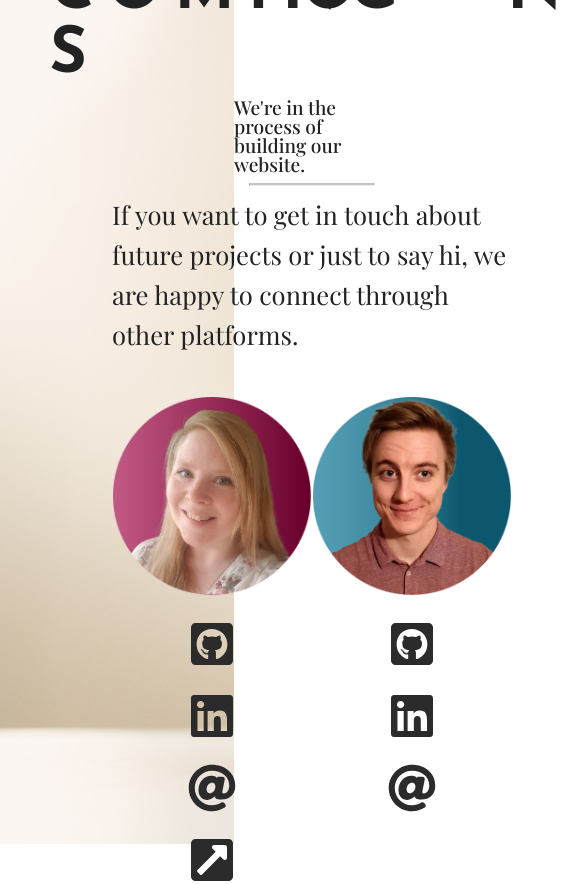
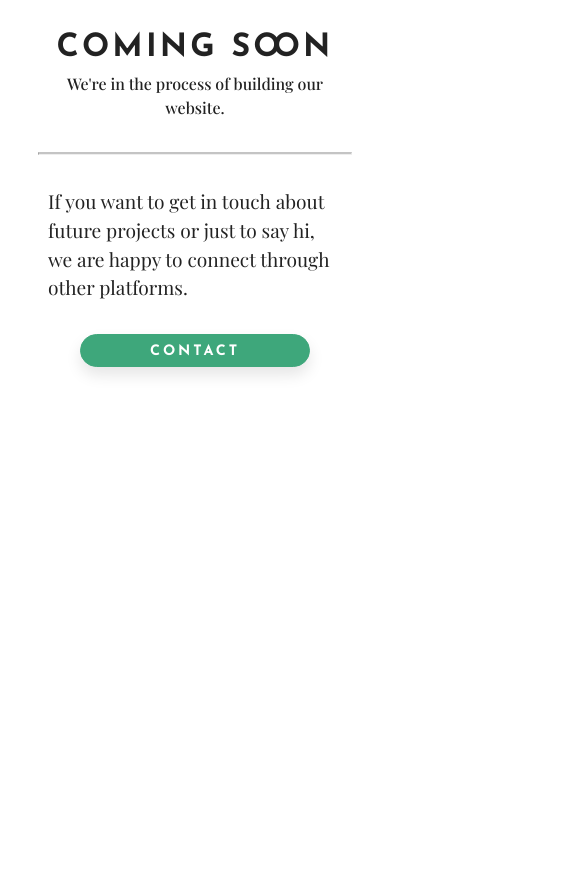
Before and after one commit to jonssons-io/main-jonssonsio, a Vue app: page / in a window 390 px wide. Shown: the whole page, 574 px wide, since content can reach past the window. After the commit the page ends 844 px from the top, so only its background shows below. Built offline with nearby package versions, Linux system fonts and the light colour scheme; a web font is replaced by a local one.

Commit message:
Fixed media queries

```diff
--- a/public/stylesheets/styles.css
+++ b/public/stylesheets/styles.css
@@ -361,9 +361,11 @@ textarea {
   padding: 0.2em 0;
 }
 
+@media only screen and (min-width: 960px) {
   .fill-height {
     height: 100vh;
     max-height: 100vh;
+  }
 }
 
 .fill-width {
@@ -423,48 +425,135 @@ textarea {
 }
 
 .spacer {
+  display: none;
+}
+@media only screen and (min-width: 960px) {
+  .spacer {
+    display: block;
     width: 6rem;
+  }
 }
 
 .section-spacer {
+  height: 1.5em;
+}
+@media only screen and (min-width: 600px) {
+  .section-spacer {
+    height: 2em;
+  }
+}
+@media only screen and (min-width: 960px) {
+  .section-spacer {
     height: 5vh;
+  }
 }
 
 h1 {
   font-family: "Josefin Sans", sans-serif;
   font-weight: 700;
+  text-transform: uppercase;
+  font-size: 2rem;
+  letter-spacing: 0.1em;
+}
+@media only screen and (min-width: 600px) {
+  h1 {
     letter-spacing: 0.2em;
-  text-transform: uppercase;
+    font-size: 3rem;
+  }
+}
+@media only screen and (min-width: 960px) {
+  h1 {
     font-size: 4rem;
+  }
 }
 
 h3 {
   font-family: "Playfair Display", serif;
   font-weight: 500;
+  font-size: 1rem;
+  width: 30ch;
+  text-align: center;
+  line-height: 1.5rem;
+}
+@media only screen and (min-width: 600px) {
+  h3 {
     font-size: 1.2rem;
+  }
 }
 
 p {
   font-family: "Playfair Display", serif;
+  max-width: 35ch;
+  font-size: 1.2rem;
+  line-height: 1.8rem;
+}
+@media only screen and (min-width: 600px) {
+  p {
+    max-width: 45ch;
     font-size: 1.6rem;
     line-height: 2.5rem;
   }
+}
+
+.scroll-links {
+  margin: 0.5em 2em 2em 2em;
+  display: flex;
+  flex-flow: column nowrap;
+}
+@media only screen and (min-width: 600px) {
+  .scroll-links {
+    display: none;
+  }
+}
+.scroll-links .scroll-link {
+  padding: 0.6em 0.3em 0.5em 0.3em;
+  letter-spacing: 0.2em;
+  font-size: 0.9em;
+  font-weight: 700;
+  font-family: "Josefin Sans", sans-serif;
+  text-transform: uppercase;
+  color: white;
+  text-align: center;
+  background-color: #3EA77B;
+  border: 1px solid #3EA77B;
+  border-radius: 45px;
+  box-shadow: 0px 8px 15px rgba(0, 0, 0, 0.1);
+}
+.scroll-links .scroll-link-axel {
+  margin-bottom: 1em;
+}
+@media only screen and (min-width: 600px) {
+  .scroll-links .scroll-link {
+    display: none;
+  }
+}
 
 .first-double-o {
-  letter-spacing: -0.1em;
-  right: 10.5%;
+  letter-spacing: -0.25em;
+}
+@media only screen and (min-width: 960px) {
+  .first-double-o {
+    right: 202px;
+  }
 }
 
 .second-double-o {
-  right: 7.5%;
+  right: 255px;
+}
+@media only screen and (min-width: 960px) {
+  .second-double-o {
+    right: 144px;
+  }
 }
 
+@media only screen and (min-width: 960px) {
   .firstbounce {
     position: absolute;
     animation: firstbounce 2s infinite;
     -webkit-animation: firstbounce 2s infinite;
     -moz-animation: firstbounce 2s infinite;
     -o-animation: firstbounce 2s infinite;
+  }
 }
 
 @-webkit-keyframes firstbounce {
@@ -500,6 +589,7 @@ p {
     transform: translateY(-15px);
   }
 }
+@media only screen and (min-width: 960px) {
   .secondbounce {
     position: absolute;
     animation: secondbounce 1.6s infinite;
@@ -507,6 +597,7 @@ p {
     -moz-animation: secondbounce 2s infinite;
     -o-animation: secondbounce 2s infinite;
     animation-delay: 0.2s;
+  }
 }
 
 @-webkit-keyframes secondbounce {
@@ -543,15 +634,40 @@ p {
   }
 }
 .left {
-  width: 60vw;
-  background: url("../../src/assets/img/daniel-cheung-ZqqlOZyGG7g-unsplash.jpg") #EFEAE6 bottom left;
+  display: none;
+}
+@media only screen and (min-width: 960px) {
+  .left {
+    display: flex;
+    flex: 0 1 60vw;
+    background: url("../../src/assets/img/jackson-simmer-ZxRHtPacwUY-unsplash.jpg") #EFEAE6 bottom center;
     background-repeat: no-repeat;
     background-size: cover;
   }
+}
+@media only screen and (min-width: 1264px) {
+  .left {
+    background: url("../../src/assets/img/daniel-cheung-ZqqlOZyGG7g-unsplash.jpg") #EFEAE6 bottom center;
+    background-repeat: no-repeat;
+    background-size: cover;
+  }
+}
 
 .right {
-  width: 40vw;
+  width: 100vw;
   align-items: center;
+  margin-top: 2em;
+}
+@media only screen and (min-width: 600px) {
+  .right {
+    margin-top: 3em;
+  }
+}
+@media only screen and (min-width: 960px) {
+  .right {
+    margin-top: 0em;
+    flex: 1 0 768px;
+  }
 }
 
 hr.divider {
@@ -559,18 +675,51 @@ hr.divider {
   border-top: 2px solid #c4c4c4;
 }
 
+.contact-cards {
+  display: flex;
+  flex-flow: column nowrap;
+}
+@media only screen and (min-width: 600px) {
+  .contact-cards {
+    flex-flow: row nowrap;
+    justify-content: space-around;
+  }
+}
+.contact-cards-gabrielle, .contact-cards-axel {
+  display: flex;
+  flex-flow: row nowrap;
+  margin-bottom: 3em;
+  justify-content: center;
+}
+@media only screen and (min-width: 600px) {
+  .contact-cards-gabrielle, .contact-cards-axel {
+    flex-flow: column nowrap;
+  }
+}
+
+.bubble {
+  height: 125px;
+}
+@media only screen and (min-width: 600px) {
   .bubble {
     height: 200px;
   }
+}
 
 .socials {
-  max-width: 10vw;
+  max-width: 150px;
 }
+.socials .fai {
+  color: #2b2b2b;
+  font-size: 2rem;
+  margin: 0.5em 0.3em 0em 0.3em;
+}
+@media only screen and (min-width: 600px) {
   .socials .fai {
     margin: 0.5em 0.3em 0em 0.3em;
     cursor: pointer;
     font-size: 3rem;
-  color: #2b2b2b;
+  }
 }
 .socials .fai-at {
   background-color: #2b2b2b;
@@ -647,5 +796,13 @@ hr.divider {
     opacity: 1;
   }
 }
+.hide {
+  visibility: hidden;
+}
+@media only screen and (min-width: 600px) {
+  .hide {
+    visibility: visible;
+  }
+}
 
 /*# sourceMappingURL=styles.css.map */
--- a/src/App.vue
+++ b/src/App.vue
@@ -2,7 +2,7 @@
   <main id="app" class="fill-height fill-width d-flex">
     <div class="fill-height left"></div>
     <div class="fill-height right d-flex flex-col align-center justify-center">
-      <h1 class="d-flex">
+      <h1 class="d-flex" ref="top">
         Coming s<span class="first-double-o firstbounce">o</span
         ><span class="second-double-o secondbounce">o</span>
         <div class="spacer"></div>
@@ -18,8 +18,19 @@
           we are happy to connect through other platforms.
         </p>
         <div class="section-spacer"></div>
-        <div class="contact-cards d-flex justify-space">
-          <div class="contact-cards-gabrielle d-flex flex-col align-center">
+        <div class="contact-cards">
+          <div class="scroll-links">
+            <button class="scroll-link scroll-link-axel" @click="unhide">
+              Contact
+            </button>
+            <!-- <button class="scroll-link" @click="scrollToElement('gabrielle')">
+              Gabrielle
+            </button> -->
+          </div>
+          <div
+            class="contact-cards-gabrielle align-center"
+            :class="hidden ? 'hide' : ''"
+          >
             <img
               class="bubble"
               src="./assets/img/GabCrimsonG.png"
@@ -59,11 +70,15 @@
               </a>
             </div>
           </div>
-          <div class="contact-cards-axel d-flex flex-col align-center">
+          <div
+            class="contact-cards-axel d-flex flex-col align-center"
+            :class="hidden ? 'hide' : ''"
+            ref="scroll"
+          >
             <img
               class="bubble"
               src="./assets/img/AxTurquoiseG.png"
-              alt="Image of Gabrielle"
+              alt="Image of Axel"
             />
             <div class="socials d-flex flex-wrap justify-center align-center">
               <a href="https://github.com/Axelelele" target="_blank">
@@ -108,9 +123,28 @@ export default {
       ax: "nkry@wbaffbaf.vb",
       axTooltip: false,
       gabTooltip: false,
+      hidden: true,
     };
   },
   methods: {
+    scrollToElement() {
+      const el = this.$refs.scroll;
+      console.log("scrolling to ", el);
+      console.log("hidden is ", this.hidden);
+      if (el) {
+        el.scrollIntoView({ behavior: "smooth" });
+        console.log("scrolled ", el);
+      }
+    },
+    unhide() {
+      if (this.hidden == false) {
+        window.scrollTo({ top: 0, behavior: "smooth" });
+        this.hidden = true;
+      } else if (this.hidden == true) {
+        this.scrollToElement();
+        this.hidden = false;
+      }
+    },
     decode(a) {
       return a.replace(/[a-zA-Z]/g, function (c) {
         return String.fromCharCode(
--- a/src/assets/scss/_index.scss
+++ b/src/assets/scss/_index.scss
@@ -1,3 +1,4 @@
 @forward './reset';
 @forward './layout';
-@forward './typography'
+@forward './typography';
+@forward './breakpoints';
--- a/src/assets/scss/_layout.scss
+++ b/src/assets/scss/_layout.scss
@@ -1,6 +1,10 @@
+@use './breakpoints' as *;
+
 .fill-height {
-    height: 100vh;
-    max-height: 100vh;
+    @include mq(md) {
+        height: 100vh;
+        max-height: 100vh;
+    }
 }
 
 .fill-width {
@@ -60,9 +64,19 @@
 }
 
 .spacer {
-    width: 6rem
+    display: none;
+    @include mq(md) {
+        display: block;
+        width: 6rem
+    }
 }
 
 .section-spacer {
-    height: 5vh;
+    height: 1.5em;
+    @include mq(sm) {
+        height: 2em;
+    }
+    @include mq(md) {
+        height: 5vh;
+    }
 }
--- a/src/assets/scss/_typography.scss
+++ b/src/assets/scss/_typography.scss
@@ -1,3 +1,4 @@
+@use './breakpoints' as *;
 //Josefine Sans 400, 700
 // Playfair Display 400, 500, 500i
 @import url('https://fonts.googleapis.com/css2?family=Josefin+Sans:wght@400;700&family=Playfair+Display:ital,wght@0,400;0,500;1,500&display=swap');
@@ -9,36 +10,93 @@ $playfair: 'Playfair Display', serif;
 h1 {
     font-family: $josefin;
     font-weight: 700;
+    text-transform: uppercase;
+    font-size: 2rem;
+    letter-spacing: 0.1em;
+    @include mq(sm) {
         letter-spacing: 0.2em;
-    text-transform: uppercase;
+        font-size: 3rem;
+    }
+    @include mq(md) {
         font-size: 4rem;
+    }
 }
 h3 {
     font-family: $playfair;
     font-weight: 500;
+    font-size: 1rem;
+    width: 30ch;
+    text-align: center;
+    line-height: 1.5rem;
+    @include mq(sm) {
         font-size: 1.2rem;
+    }
 }
 
 p {
     font-family: $playfair;
+    max-width: 35ch;
+    font-size: 1.2rem;
+    line-height: 1.8rem;
+    @include mq(sm) {
+        max-width: 45ch;
         font-size: 1.6rem;
         line-height: 2.5rem;
     }
+}
+
+
+.scroll-links {
+    margin: 0.5em 2em 2em 2em;
+    display: flex;
+    flex-flow: column nowrap;
+    @include mq(sm) {
+        display: none;
+    }
+    .scroll-link {
+        padding: 0.6em 0.3em 0.5em 0.3em;
+        letter-spacing: .2em;
+        font-size: 0.9em;
+        font-weight: 700;
+        font-family: $josefin;
+        text-transform: uppercase;
+        color: white;
+        text-align: center;
+        background-color: #3EA77B;
+        border: 1px solid #3EA77B;
+        border-radius: 45px;
+        box-shadow: 0px 8px 15px rgba(0, 0, 0, 0.1);
+        &-axel {
+        margin-bottom: 1em;
+    }
+        @include mq(sm) {
+            display: none;
+        }
+    }
+}
 
 .first-double-o {
-    letter-spacing: -0.1em;
-    right: 10.5%;
+    letter-spacing: -0.25em;
+    // right: 235px;
+    @include mq(md) {
+        right: 202px;
+    }
 }
 .second-double-o {
-    right: 7.5%;
+    right: 255px;
+    @include mq(md) {
+        right: 144px;
+    }
 }
 
 .firstbounce {
+    @include mq(md) {
         position: absolute;
         animation: firstbounce 2s infinite;
         -webkit-animation: firstbounce 2s infinite;
         -moz-animation: firstbounce 2s infinite;
         -o-animation: firstbounce 2s infinite;
+    }
 }
 
 @-webkit-keyframes firstbounce {
@@ -61,12 +119,14 @@ p {
 }
 
 .secondbounce {
+    @include mq(md) {
         position: absolute;
         animation: secondbounce 1.6s infinite;
         -webkit-animation: secondbounce 2s infinite;
         -moz-animation: secondbounce 2s infinite;
         -o-animation: secondbounce 2s infinite;
         animation-delay: 0.2s;
+    }
 }
 
 @-webkit-keyframes secondbounce {
--- a/src/assets/scss/styles.scss
+++ b/src/assets/scss/styles.scss
@@ -4,15 +4,32 @@ $border-width: 5px;
 
 
 .left {
-    width: 60vw;
-    background: url('../../src/assets/img/daniel-cheung-ZqqlOZyGG7g-unsplash.jpg') #EFEAE6 bottom left;
-    background-repeat: no-repeat;
-    background-size: cover;
+    display: none;
+    @include mq(md) {
+        display: flex;
+        flex: 0 1 60vw;
+        background: url('../../src/assets/img/jackson-simmer-ZxRHtPacwUY-unsplash.jpg') #EFEAE6 bottom center;
+        background-repeat: no-repeat;
+        background-size: cover;
+    }
+    @include mq(lg) {
+        background: url('../../src/assets/img/daniel-cheung-ZqqlOZyGG7g-unsplash.jpg') #EFEAE6 bottom center;
+        background-repeat: no-repeat;
+        background-size: cover;
+    }
 }
 
 .right {
-    width: 40vw;
+    width: 100vw;
     align-items: center;
+    margin-top: 2em;
+    @include mq(sm) {
+        margin-top: 3em;
+    }
+    @include mq(md) {
+        margin-top: 0em;
+        flex: 1 0 768px;
+    }
 }
 
 hr.divider {
@@ -20,18 +37,44 @@ hr.divider {
     border-top: 2px solid #c4c4c4;
 }
 
+.contact-cards {
+    display: flex;
+    flex-flow: column nowrap;
+    @include mq(sm) {
+        flex-flow: row nowrap;
+        justify-content: space-around;
+    }
+    &-gabrielle, &-axel {
+        display: flex;
+        flex-flow: row nowrap;
+        margin-bottom: 3em;
+        justify-content: center;
+        @include mq(sm) {
+            flex-flow: column nowrap;
+        }
+    }
+}
+
+
 
 .bubble {
-    height: 200px;
+    height: 125px;
+    @include mq(sm) {
+        height: 200px;
+    }
 }
 
 .socials {
-    max-width: 10vw;
+        max-width: 150px;
     .fai {
+        color: rgb(43, 43, 43);
+        font-size: 2rem;
         margin: 0.5em 0.3em 0em 0.3em;
-        cursor: pointer;
-        font-size: 3rem;
-        color: rgb(43, 43, 43)
+        @include mq(sm) {
+            margin: 0.5em 0.3em 0em 0.3em;
+            cursor: pointer;
+            font-size: 3rem;
+        }
     }
     .fai-at {
         background-color: rgb(43,43,43);
@@ -113,6 +156,16 @@ hr.divider {
 }
 
 
+.hide {
+    visibility: hidden;
+    @include mq(sm) {
+        visibility: visible;
+    }
+}
+
+
 
 // LEGO PAINTER
 // Photo by <a href="https://unsplash.com/@danielkcheung?utm_source=unsplash&utm_medium=referral&utm_content=creditCopyText">Daniel Cheung</a> on <a href="https://unsplash.com/s/photos/lego?utm_source=unsplash&utm_medium=referral&utm_content=creditCopyText">Unsplash</a>
+// LEGO BROKEN
+// Photo by <a href="https://unsplash.com/@simmerdownjpg?utm_source=unsplash&utm_medium=referral&utm_content=creditCopyText">Jackson Simmer</a> on <a href="https://unsplash.com/s/photos/lego?utm_source=unsplash&utm_medium=referral&utm_content=creditCopyText">Unsplash</a>
```
Also changed, not shown: src/assets/scss/_breakpoints.scss (added, +15 -0 lines), src/assets/img/jackson-simmer-ZxRHtPacwUY-unsplash.jpg (added), 1 other file (tests, documents, lock files or other folders). Lines whose indentation alone changed are shown as unchanged.
